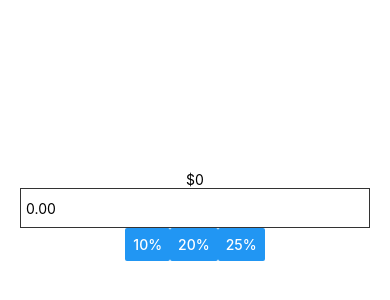
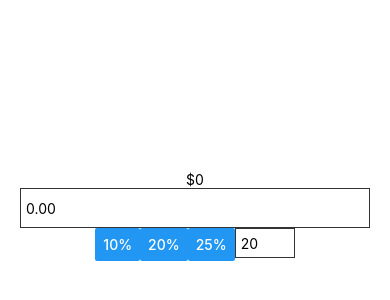
Before and after one commit to TianaJohnson/ughreactnative, a React Native app: screen / in a window 390 px wide. Shown: the part 206-506 px from the top of the page. Built offline with nearby package versions, Linux system fonts and the light colour scheme.

Commit message:
update custom tip

```diff
--- a/App.js
+++ b/App.js
@@ -1,58 +1,56 @@
-import { StatusBar } from 'expo-status-bar';
-import React from 'react';
-import { StyleSheet,
-         Text,
-         View,
-         TextInput,
-         Button,
-         } from 'react-native';
+import { StatusBar } from "expo-status-bar";
+import React from "react";
+import { StyleSheet, Text, View, TextInput, Button } from "react-native";
 
-import Hello from './Hello';
+import Hello from "./Hello";
 
 export default class App extends React.Component {
-
-  constructor () {
+  constructor() {
     super();
     this.state = {
-        inputValue: '',
+      inputValue: "",
       tip: 0.2,
+    };
+  }
+
+  updateCustomTip(customTip) {
+    if (customTip) {
+      this.setState({
+        tip: parseFloat(customTip) / 100,
+      });
+  } else {
+    this.setState({ tip: 0});
+
   }
 }
 
   render() {
-
-  let tip = 0.00;
-  if(this.state.inputValue) {
+    let tip = 0.0;
+    if (this.state.inputValue) {
       tip = parseFloat(this.state.inputValue) * this.state.tip;
       tip = (Math.round(tip * 100) / 100).toFixed(2);
     }
 
-
     return (
       <View style={styles.container}>
-      <Text>
-        ${tip}
-      </Text>
+        <Text>${tip}</Text>
 
         <TextInput
           value={this.state.inputValue} //this is what makes it a controled input
           style={styles.input}
           keyboardType="numeric"
           placeholder="0.00"
-        onChangeText={(text) => this.setState({inputValue: text})}
+          onChangeText={(text) => this.setState({ inputValue: text })}
         />
         <View style={styles.buttonGroup}>
-          <Button
-            title="10%"
-            onPress={() => this.setState({ tip: 0.1 })}
-           />
-           <Button
-            title="20%"
-            onPress={() => this.setState({ tip: 0.2 })}
-           />
-           <Button
-            title="25%"
-            onPress={() => this.setState({ tip: 0.25 })}
+          <Button title="10%" onPress={() => this.setState({ tip: 0.1 })} />
+          <Button title="20%" onPress={() => this.setState({ tip: 0.2 })} />
+          <Button title="25%" onPress={() => this.setState({ tip: 0.25 })} />
+          <TextInput
+            style={styles.customTip}
+            value={(this.state.tip * 100).toString()}
+            keyboardType="numeric"
+            onChangeText={(customTip) => this.updateCustomTip(customTip)}
           />
         </View>
       </View>
@@ -63,22 +61,26 @@ render() {
 const styles = StyleSheet.create({
   container: {
     flex: 1,
-    backgroundColor: '#fff',
-    alignItems: 'center',
-    justifyContent: 'center',
+    backgroundColor: "#fff",
+    alignItems: "center",
+    justifyContent: "center",
     padding: 20,
-
-
   },
   input: {
     height: 40,
-    width: '100%',
-    borderColor: '#333',
+    width: "100%",
+    borderColor: "#333",
     borderWidth: 1,
     padding: 5,
   },
   buttonGroup: {
-    flexDirection: 'row'
+    flexDirection: "row",
+  },
+  customTip: {
+    height: 30,
+    width: 60,
+    borderColor: "#333",
+    borderWidth: 1,
+    padding: 5,
   }
-
 });
```
Lines whose indentation alone changed are shown as unchanged.
